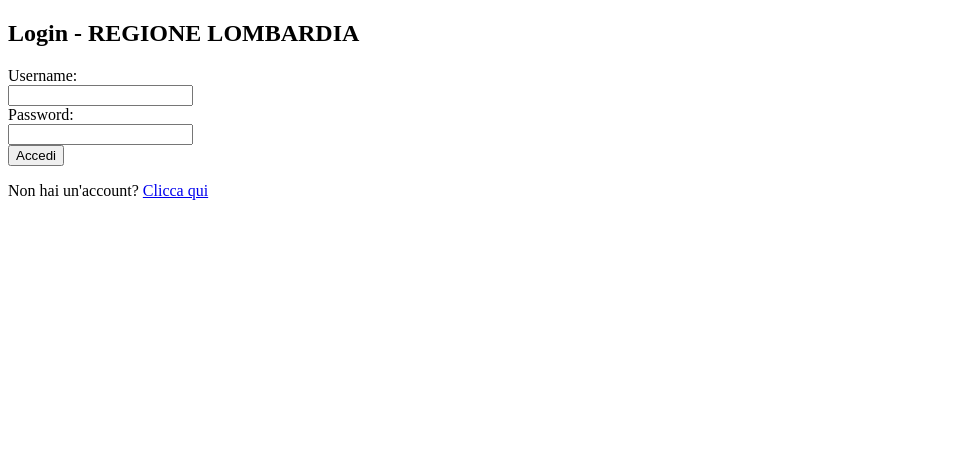
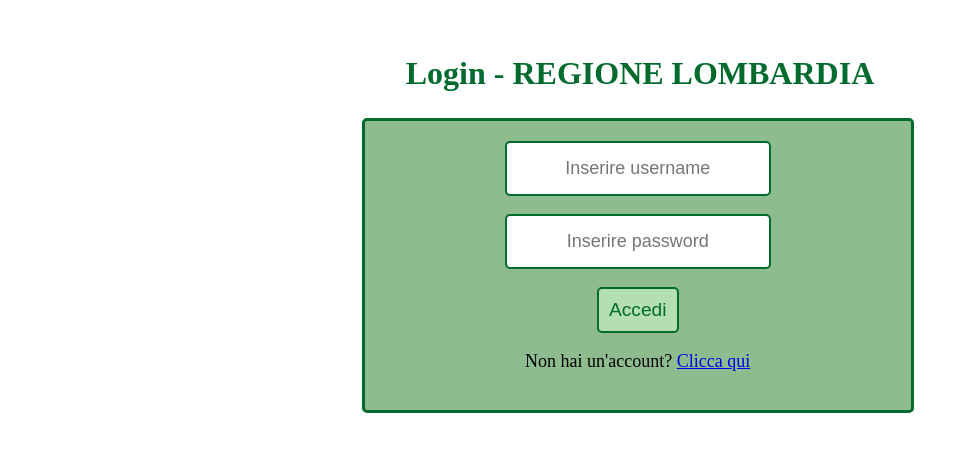
Before and after one commit to Thammahetti/Progetto_GP_GBT, a Flask app: page / in a window 1280 px wide. Shown: the top 452 px of the page, without its empty margins (0-969 px from the left). Run offline with Flask 3, Linux system fonts and the light colour scheme.

Commit message:
css login

```diff
--- /dev/null
+++ b/static/css/login.css
@@ -0,0 +1,33 @@
+.container{
+    align-items: center;
+    padding-top: 20px;
+}
+.title{
+    color: rgb(0, 107, 45);
+    font-size: xx-large;
+    text-align: center;
+}
+.container2{
+    width: 40%;
+    text-align: center;
+    margin-left: 28%;
+    padding: 20px;
+    border-radius: 5px;
+    border: 3px solid rgb(0, 107, 45);
+    background-color: darkseagreen;
+}
+.placeholder{
+    padding: 15px;
+    border-radius: 5px;
+    font-size: large;
+    text-align: center;
+    border: 2px solid rgb(0, 107, 45);
+}
+.accedi{
+    background-color: rgb(179, 223, 179);
+    color: rgb(0, 107, 45);
+    border: 2px solid rgb(0, 107, 45);
+    font-size: larger;
+    padding: 10px;
+    border-radius: 5px;
+}
--- a/templates/login.html
+++ b/templates/login.html
@@ -1,23 +1,25 @@
 <!DOCTYPE html>
 <html>
     <head>
+        <link href="../static/css/login.css" rel="stylesheet">
         <title>Login</title>
     </head>
     <body>
-        <h2>Login - REGIONE LOMBARDIA</h2>
+        <div class="container">
+            <h2 class="title">Login - REGIONE LOMBARDIA</h2>
 
-        {% if error %}
-            <p>{{ error }}</p>
-        {% endif %}
-        <form method="POST">
-            <label>Username:</label><br>
-            <input type="text" name="username" required><br>
-            <label>Password:</label><br>
-            <input type="password" name="password" required><br>
+            {% if error %}
+                <p>{{ error }}</p>
+            {% endif %}
+            <div class="container2">
+                <form method="POST">
+                    <input type="text" name="username" placeholder="Inserire username" required class="placeholder"><br><br>
+                    <input type="password" name="password" placeholder="Inserire password" required class="placeholder"><br><br>
+                    <button type="submit" class="accedi">Accedi</button>
+                </form>
+                <p style=" font-size: large;">Non hai un'account? <a href="{{ url_for('register') }}">Clicca qui</a></p>
+            </div>
 
-            <button type="submit">Accedi</button>
-        </form>
-        <p>Non hai un'account? <a href="{{ url_for('register') }}">Clicca qui</a></p>
-
+        </div>
     </body>
 </html>
```
Also changed, not shown: static/css/home.css (added).
